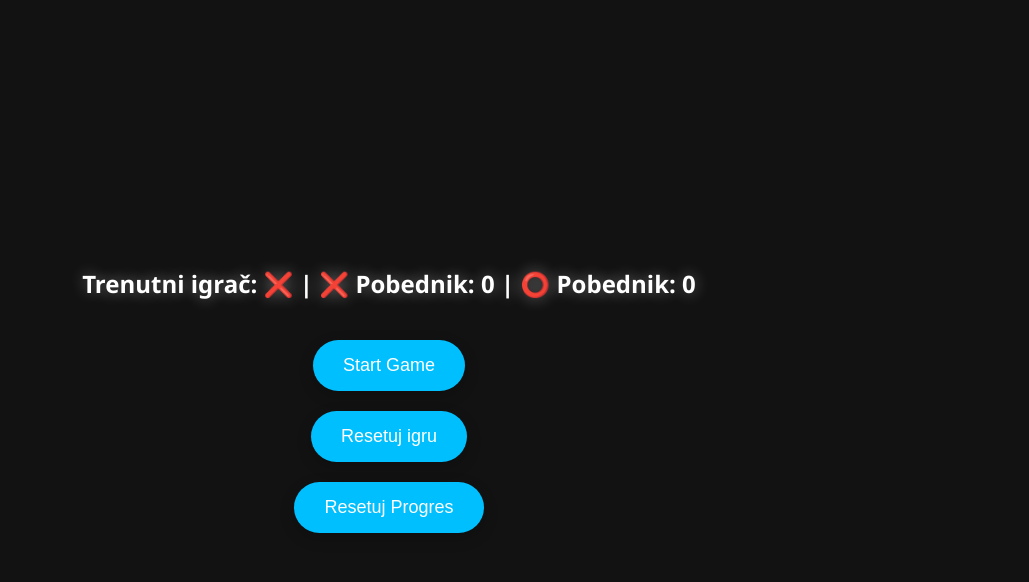
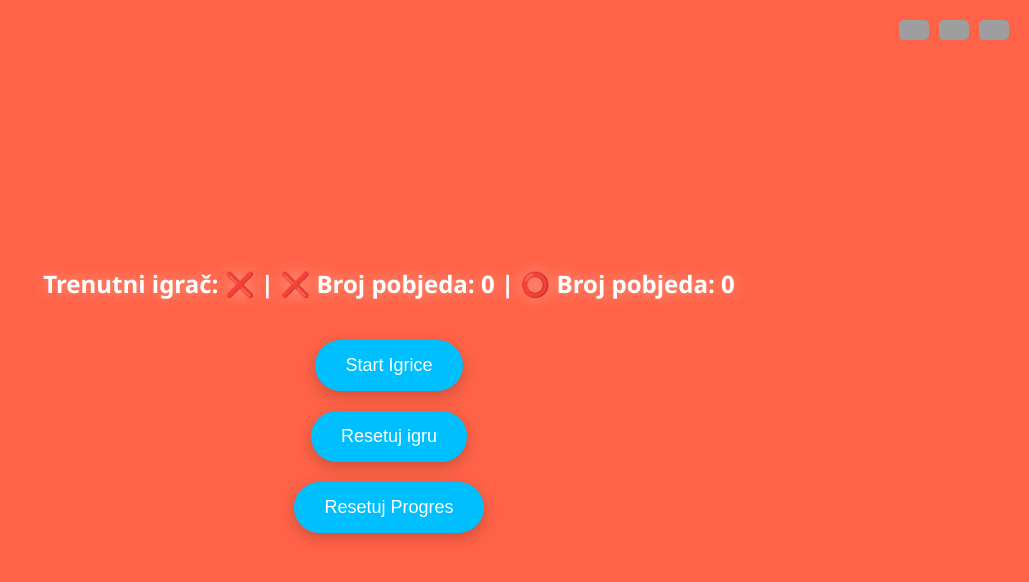
Before and after one commit to davudssuljevic/xo, a plain HTML site: page index.html in a window 1280 px wide. Both pictures are taken after a click on the button "Resetuj igru". Shown: the whole page, without its empty margins (251-1280 px from the left). Drawn offline with Linux system fonts and the light colour scheme; grey boxes are pictures that could not be loaded.

Commit message:
Update index.html

```diff
--- a/index.html
+++ b/index.html
@@ -24,6 +24,14 @@
             transition: background-color 0.3s ease;
             padding: 20px;
             position: relative;
+        }
+
+        body.x-turn {
+            background-color: #ff6347; /* Crvena pozadina za X igrača */
+        }
+
+        body.o-turn {
+            background-color: #1e90ff; /* Plava pozadina za O igrača */
         }
 
         #status {
@@ -170,10 +178,35 @@
                 background-color: rgb(255, 0, 255);
             }
         }
+
+        .language-switcher {
+            display: flex;
+            gap: 10px;
+            position: absolute;
+            top: 20px;
+            right: 20px;
+        }
+
+        .language-switcher img {
+            width: 30px;
+            height: 20px;
+            cursor: pointer;
+            border-radius: 5px;
+            transition: transform 0.2s;
+        }
+
+        .language-switcher img:hover {
+            transform: scale(1.2);
+        }
     </style>
 </head>
-<body>
-    <div id="status">Trenutni igrač: ❌ | ❌ Pobednik: 0 | ⭕ Pobednik: 0</div>
+<body class="x-turn">
+    <div class="language-switcher">
+        <img src="https://flagcdn.com/w40/ba.png" alt="Bosanski" onclick="changeLanguage('bs')">
+        <img src="https://flagcdn.com/w40/gb.png" alt="English" onclick="changeLanguage('en')">
+        <img src="https://flagcdn.com/w40/de.png" alt="Deutsch" onclick="changeLanguage('de')">
+    </div>
+    <div id="status">Trenutni igrač: ❌ | ❌ Broj pobjeda: 0 | ⭕ Broj pobjeda: 0</div>
 
     <button class="start-btn" onclick="startGame()">Start Game</button>
 
@@ -202,9 +235,46 @@
         let xWins = localStorage.getItem('xWins') ? parseInt(localStorage.getItem('xWins')) : 0;
         let oWins = localStorage.getItem('oWins') ? parseInt(localStorage.getItem('oWins')) : 0;
 
+        let language = 'bs';
+        const translations = {
+            bs: {
+                startGame: "Start Igrice",
+                resetGame: "Resetuj igru",
+                resetProgress: "Resetuj Progres",
+                status: (currentPlayer, xWins, oWins) => `Trenutni igrač: ${currentPlayer === 'x' ? '❌' : '⭕'} | ❌ Broj pobjeda: ${xWins} | ⭕ Broj pobjeda: ${oWins}`
+            },
+            en: {
+                startGame: "Start Game",
+                resetGame: "Reset Game",
+                resetProgress: "Reset Progress",
+                status: (currentPlayer, xWins, oWins) => `Current player: ${currentPlayer === 'x' ? '❌' : '⭕'} | ❌ Wins: ${xWins} | ⭕ Wins: ${oWins}`
+            },
+            de: {
+                startGame: "Spiel Starten",
+                resetGame: "Spiel Zurücksetzen",
+                resetProgress: "Fortschritt Zurücksetzen",
+                status: (currentPlayer, xWins, oWins) => `Aktueller Spieler: ${currentPlayer === 'x' ? '❌' : '⭕'} | ❌ Siege: ${xWins} | ⭕ Siege: ${oWins}`
+            }
+        };
+
+        // Ažuriraj status igre
+        function updateStatus() {
+            const statusText = translations[language].status(currentPlayer, xWins, oWins);
+            document.getElementById('status').textContent = statusText;
+        }
+
+        // Promijeni jezik
+        function changeLanguage(lang) {
+            language = lang;
+            document.querySelector('.start-btn').textContent = translations[lang].startGame;
+            document.querySelector('.reset-btn').textContent = translations[lang].resetGame;
+            document.querySelector('.reset-progress-btn').textContent = translations[lang].resetProgress;
+            updateStatus(); // Ažuriraj status nakon promjene jezika
+        }
+
         // Start game
         function startGame() {
-            document.getElementById('status').textContent = 'Trenutni igrač: ❌ | ❌ Pobednik: ' + xWins + ' | ⭕ Pobednik: ' + oWins;
+            updateStatus();
             document.getElementById('board').style.display = 'grid';
             document.querySelector('.start-btn').style.display = 'none';
         }
@@ -218,22 +288,23 @@
                 cell.classList.add('taken', currentPlayer);
 
                 if (checkWin()) {
-                    document.getElementById('status').textContent = currentPlayer === 'x' ? '❌ je pobijedio!' : '⭕ je pobijedio!';
                     if (currentPlayer === 'x') {
                         xWins++;
                     } else {
                         oWins++;
                     }
-                    document.getElementById('status').textContent += ' | ❌ Pobednik: ' + xWins + ' | ⭕ Pobednik: ' + oWins;
                     localStorage.setItem('xWins', xWins);
                     localStorage.setItem('oWins', oWins);
                     gameOver = true;
+                    updateStatus();
                     generateConfetti();
                     return;
                 }
 
                 currentPlayer = currentPlayer === 'x' ? 'o' : 'x';
-                document.getElementById('status').textContent = 'Trenutni igrač: ' + (currentPlayer === 'x' ? '❌' : '⭕') + ' | ❌ Pobednik: ' + xWins + ' | ⭕ Pobednik: ' + oWins;
+                document.body.classList.toggle('x-turn', currentPlayer === 'x');
+                document.body.classList.toggle('o-turn', currentPlayer === 'o');
+                updateStatus();
             }
         }
 
@@ -287,7 +358,9 @@
             board = ['', '', '', '', '', '', '', '', ''];
             gameOver = false;
             currentPlayer = 'x';
-            document.getElementById('status').textContent = 'Trenutni igrač: ❌ | ❌ Pobednik: ' + xWins + ' | ⭕ Pobednik: ' + oWins;
+            document.body.classList.remove('o-turn');
+            document.body.classList.add('x-turn');
+            updateStatus();
 
             const cells = document.querySelectorAll('.cell');
             cells.forEach(cell => {
@@ -304,8 +377,11 @@
             oWins = 0;
             localStorage.setItem('xWins', xWins);
             localStorage.setItem('oWins', oWins);
-            document.getElementById('status').textContent = 'Trenutni igrač: ❌ | ❌ Pobednik: 0 | ⭕ Pobednik: 0';
+            updateStatus();
         }
+
+        // Inicijalno postavljanje jezika
+        changeLanguage('bs');
     </script>
 </body>
 </html>
```
